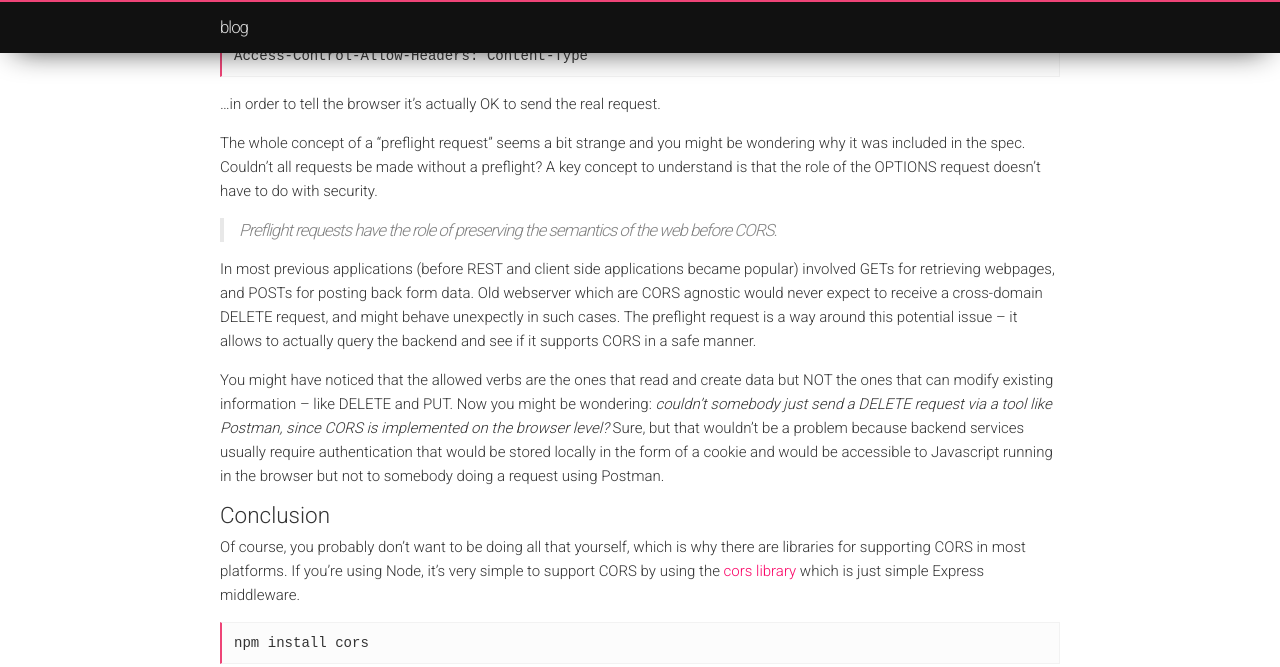
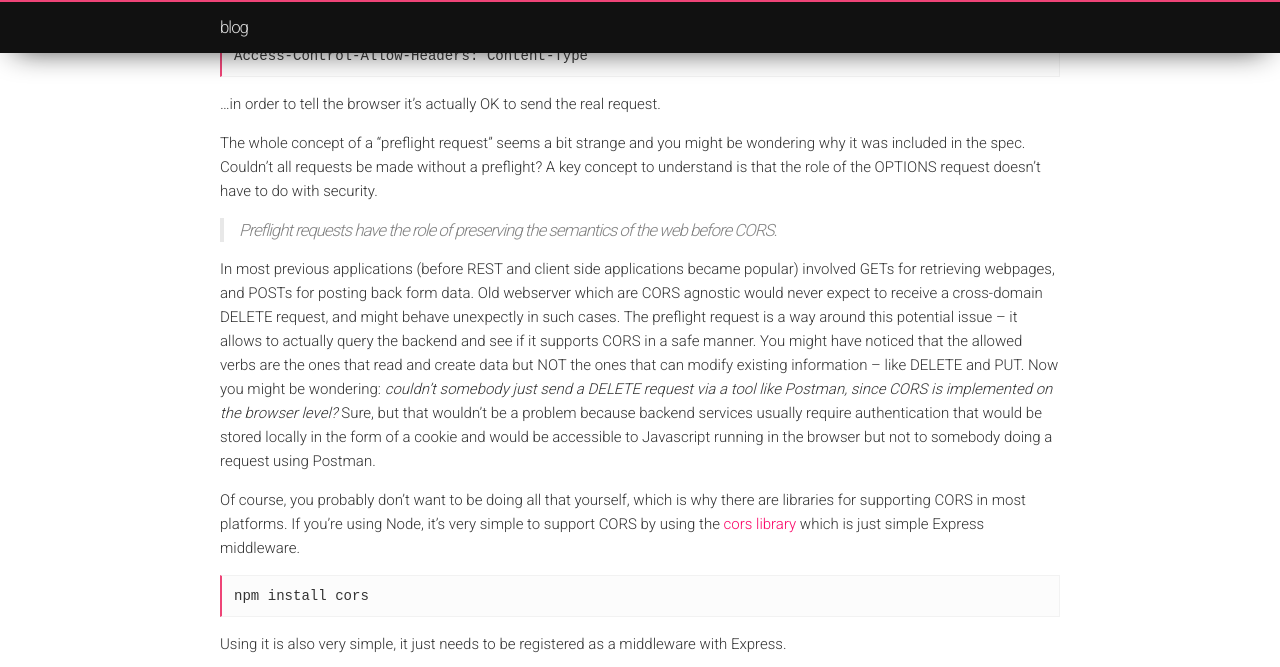
Before and after one commit to toaderflorin/eksia, a Jekyll site: the page built from _posts/2017-09-09-cors-made-simple.markdown, in a window 1280 px wide and 900 px high, scrolled down 2735 px, cut to the strip 0-667 px from the top of the window. Built offline with Jekyll 4.4.1, drawn with Linux system fonts in a browser that asks for light colours.

Commit message:
Updated.

```diff
--- a/_posts/2017-09-09-cors-made-simple.markdown
+++ b/_posts/2017-09-09-cors-made-simple.markdown
@@ -84,11 +84,7 @@
 Preflight requests have the role of preserving the semantics of the web before CORS.
 </blockquote>
 
-In most previous applications (before REST and client side applications became popular) involved GETs for retrieving webpages, and POSTs for posting back form data. Old webserver which are CORS agnostic would never expect to receive a cross-domain DELETE request, and might behave unexpectly in such cases. The preflight request is a way around this potential issue -- it allows to actually query the backend and see if it supports CORS in a safe manner.
-
-You might have noticed that the allowed verbs are the ones that read and create data but NOT the ones that can modify existing information -- like DELETE and PUT. Now you might be wondering: *couldn't somebody just send a DELETE request via a tool like Postman, since CORS is implemented on the browser level?* Sure, but that wouldn't be a problem because backend services usually require authentication that would be stored locally in the form of a cookie and would be accessible to Javascript running in the browser but not to somebody doing a request using Postman.
-
-## Conclusion
+In most previous applications (before REST and client side applications became popular) involved GETs for retrieving webpages, and POSTs for posting back form data. Old webserver which are CORS agnostic would never expect to receive a cross-domain DELETE request, and might behave unexpectly in such cases. The preflight request is a way around this potential issue -- it allows to actually query the backend and see if it supports CORS in a safe manner. You might have noticed that the allowed verbs are the ones that read and create data but NOT the ones that can modify existing information -- like DELETE and PUT. Now you might be wondering: *couldn't somebody just send a DELETE request via a tool like Postman, since CORS is implemented on the browser level?* Sure, but that wouldn't be a problem because backend services usually require authentication that would be stored locally in the form of a cookie and would be accessible to Javascript running in the browser but not to somebody doing a request using Postman.
 
 Of course, you probably don't want to be doing all that yourself, which is why there are libraries for supporting CORS in most platforms. If you're using Node, it's very simple to support CORS by using the [cors library](https://www.npmjs.com/package/cors) which is just simple Express middleware.
 
```
Also changed, not shown: 1 other file.
